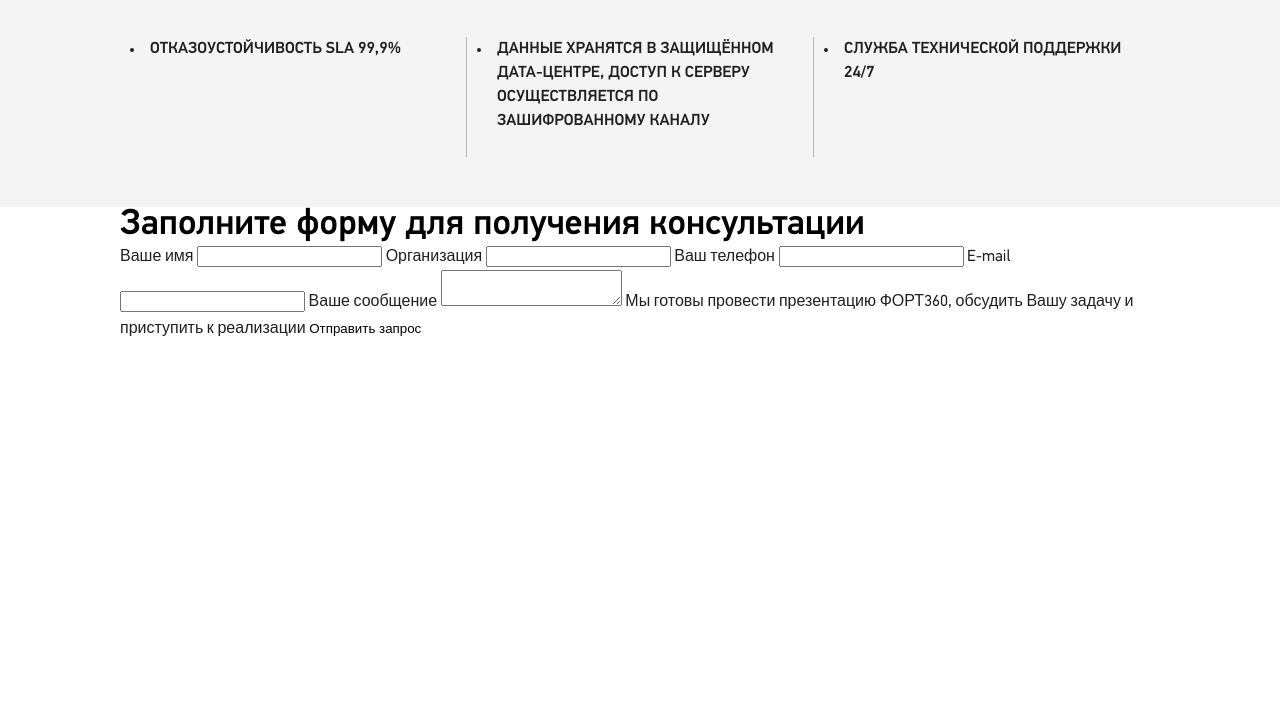
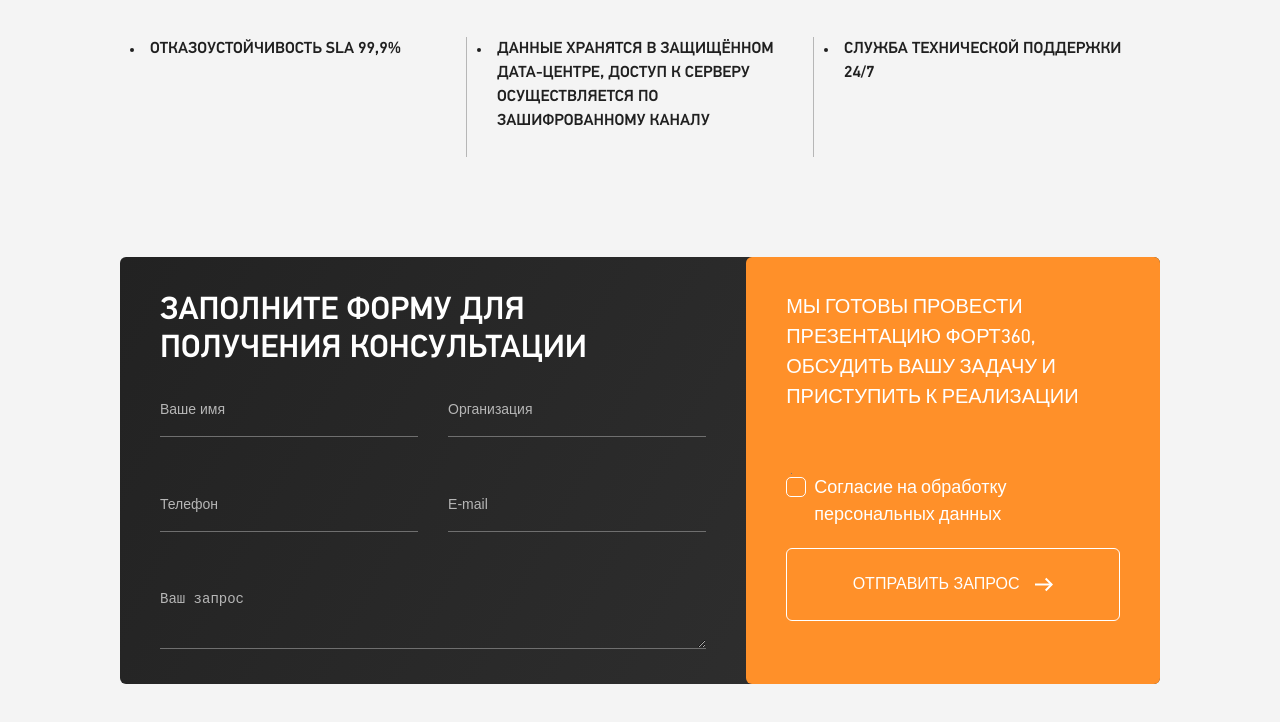
Before and after one commit to megokryak/fort360new, a website built with Vite: page index.html in a window 1280 px wide. Shown: the part 5638-6360 px from the top of the page. Before the commit the page ends 5980 px from the top, so only its background shows below. Built offline with nearby package versions, Linux system fonts and the light colour scheme.

Commit message:
Выполнил блок Feedback

```diff
--- /dev/null
+++ b/assets/styles/blocks/feedback.scss
@@ -0,0 +1,5 @@
+@use "../common/variables" as *;
+
+.feedback {
+  background: $colorGrayLight;
+}
--- a/assets/styles/blocks/main.scss
+++ b/assets/styles/blocks/main.scss
@@ -9,7 +9,8 @@
 .main__about,
 .main__possibilities,
 .main__functional,
-.main__safety {
+.main__safety,
+.main__feedback {
   padding-top: 50px;
   padding-bottom: 50px;
 }
--- /dev/null
+++ b/assets/styles/blocks/subscribe.scss
@@ -0,0 +1,190 @@
+@use "../common/variables" as *;
+
+.subscribe {
+  background: linear-gradient(119deg, #222222 0%, #333333 100%);
+  border-radius: 6px;
+
+  @media (min-width: $d-width) {
+    display: flex;
+  }
+}
+
+.subscribe__wrapper {
+  padding: 35px;
+  box-sizing: border-box;
+
+  @media (min-width: $d-width) {
+    padding: 35px 40px;
+  }
+}
+
+.subscribe__title {
+  font-size: 24px;
+  line-height: 28px;
+  color: $colorWhite;
+  text-transform: uppercase;
+
+  @media (min-width: $d-width) {
+    font-size: 32px;
+    line-height: 38px;
+  }
+}
+
+.subscribe__wrapper-input {
+  margin-top: 30px;
+  display: flex;
+  flex-direction: column;
+  row-gap: 20px;
+
+  @media (min-width: $d-width) {
+    flex-direction: row;
+    column-gap: 30px;
+    row-gap: 56px;
+    flex-wrap: wrap;
+  }
+}
+
+.subscribe__input {
+  font-size: 14px;
+  line-height: 22px;
+  color: $colorGrayLight;
+  background: transparent;
+  display: block;
+  width: 100%;
+  border: none;
+  border-bottom: 1px solid $colorGrayDark;
+  padding: 0 0 16px 0;
+
+  &::placeholder {
+    color: $colorGray;
+  }
+}
+
+.subscribe__wrapper-bottom {
+  display: flex;
+  flex-direction: column;
+  background: $colorOrange;
+  border-radius: 6px;
+  margin-top: -6px;
+  padding: 35px;
+  box-sizing: border-box;
+
+  @media (min-width: $d-width) {
+    margin-top: 0;
+    width: calc(382 / 960 * 100%);
+    flex-basis: calc(382 / 960 * 100%);
+    flex-shrink: 0;
+    padding: 35px 40px;
+  }
+
+  @media (min-width: $f-width) {
+    width: calc(427 / 1340 * 100%);
+  }
+}
+
+.subscribe__text {
+  font-size: 16px;
+  line-height: 22px;
+  color: $colorWhite;
+  text-transform: uppercase;
+
+  @media (min-width: $d-width) {
+    font-size: 20px;
+    line-height: 30px;
+  }
+}
+
+.subscribe__label {
+  @media (min-width: $d-width) {
+    width: calc(50% - 15px);
+  }
+}
+
+.subscribe__label--textarea {
+  @media (min-width: $d-width) {
+    width: 100%;
+  }
+}
+
+.subscribe__label--personal {
+  margin-top: 30px;
+  width: 100%;
+
+  @media (min-width: $d-width) {
+    margin-top: 62px;
+  }
+}
+
+.subscribe__label--personal span {
+  display: block;
+  font-size: 15px;
+  line-height: 22px;
+  color: $colorWhite;
+
+  position: relative;
+  padding-left: 28px;
+
+  &::before {
+    content: "";
+    position: absolute;
+    left: 0;
+    top: 3px;
+    width: 18px;
+    height: 18px;
+    background: transparent;
+    border: 1px solid $colorWhite;
+    border-radius: 5px;
+  }
+
+  @media (min-width: $d-width) {
+    font-size: 18px;
+    line-height: 27px;
+  }
+}
+
+.subscribe__input--checkbox {
+  width: auto;
+}
+
+.subscribe__input--checkbox:checked ~ span {
+  &::after {
+    content: "";
+    position: absolute;
+    width: 12px;
+    height: 12px;
+    background: $colorWhite;
+    border-radius: 1px;
+    left: 4px;
+    top: 7px;
+  }
+}
+
+.subscribe__button {
+  font-size: 16px;
+  line-height: 16px;
+  color: $colorWhite;
+  text-transform: uppercase;
+  padding: 18px;
+  display: flex;
+  align-items: center;
+  justify-content: center;
+  column-gap: 15px;
+  width: 100%;
+  border: 1px solid $colorWhite;
+  border-radius: 6px;
+  margin-top: 12px;
+
+  &::after {
+    content: "";
+    display: block;
+    width: 19px;
+    height: 19px;
+    background: transparent url("../../images/svg/arrow_small_icon.svg")
+      no-repeat center / cover;
+  }
+
+  @media (min-width: $d-width) {
+    margin-top: 20px;
+    padding: 26px 38px;
+  }
+}
--- a/assets/styles/styles.scss
+++ b/assets/styles/styles.scss
@@ -13,3 +13,5 @@
 @use "./blocks/possibilities.scss";
 @use "./blocks/functional.scss";
 @use "./blocks/safety.scss";
+@use "./blocks/feedback.scss";
+@use "./blocks/subscribe.scss";
--- a/index.html
+++ b/index.html
@@ -2359,67 +2359,88 @@
       </section>
       <section class="main__feedback feedback">
         <div class="feedback__container container">
-          <h2 class="feedback__title">
+          <form action="#" class="feedback___form subscribe" method="post">
+            <div class="subscribe__wrapper">
+              <h2 class="subscribe__title">
                 Заполните форму для получения консультации
               </h2>
-          <form action="#" class="feedback___form subscribe" method="post">
+              <div class="subscribe__wrapper-input">
                 <label for="name" class="subscribe__label">
-              <span>Ваше имя</span>
                   <input
                     type="text"
                     id="name"
                     name="name"
                     class="subscribe__input"
+                    placeholder="Ваше имя"
                     required
                   />
                 </label>
-            <label for="organization" class="subscribe__label"
-              ><span>Организация</span>
+                <label for="organization" class="subscribe__label">
                   <input
                     type="text"
                     id="organization"
                     name="organization"
                     class="subscribe__input"
+                    placeholder="Организация"
                     required
                   />
                 </label>
-            <label for="phone" class="subscribe__label"
-              ><span>Ваш телефон</span>
+                <label for="phone" class="subscribe__label">
                   <input
                     type="text"
                     id="phone"
                     name="phone"
                     class="subscribe__input"
+                    placeholder="Телефон"
                     required
                   />
                 </label>
-            <label for="email" class="subscribe__label"
-              ><span>E-mail</span>
+                <label for="email" class="subscribe__label">
                   <input
                     type="email"
                     id="email"
                     name="email"
                     class="subscribe__input"
+                    placeholder="E-mail"
                     required
                   />
                 </label>
-            <label for="message" class="subscribe__label"
-              ><span>Ваше сообщение</span>
+                <label
+                  for="message"
+                  class="subscribe__label subscribe__label--textarea"
+                >
                   <textarea
                     id="message"
                     name="message"
                     class="subscribe__input"
+                    placeholder="Ваш запрос"
                     required
-              >
-              </textarea>
+                  ></textarea>
                 </label>
+              </div>
+            </div>
+            <div class="subscribe__wrapper-bottom">
               <span class="subscribe__text"
                 >Мы готовы провести презентацию ФОРТ360, обсудить Вашу задачу и
                 приступить к реализации</span
               >
+              <label
+                for="personal_data"
+                class="subscribe__label subscribe__label--personal"
+              >
+                <input
+                  type="checkbox"
+                  id="personal_data"
+                  name="personal_data"
+                  class="visually-hidden subscribe__input subscribe__input--checkbox"
+                  required
+                />
+                <span>Согласие на обработку персональных данных</span>
+              </label>
               <button type="submit" class="subscribe__button">
                 Отправить запрос
               </button>
+            </div>
           </form>
         </div>
       </section>
```
Also changed, not shown: assets/js/tabs.js (+31 -0 lines). Lines whose indentation alone changed are shown as unchanged.
